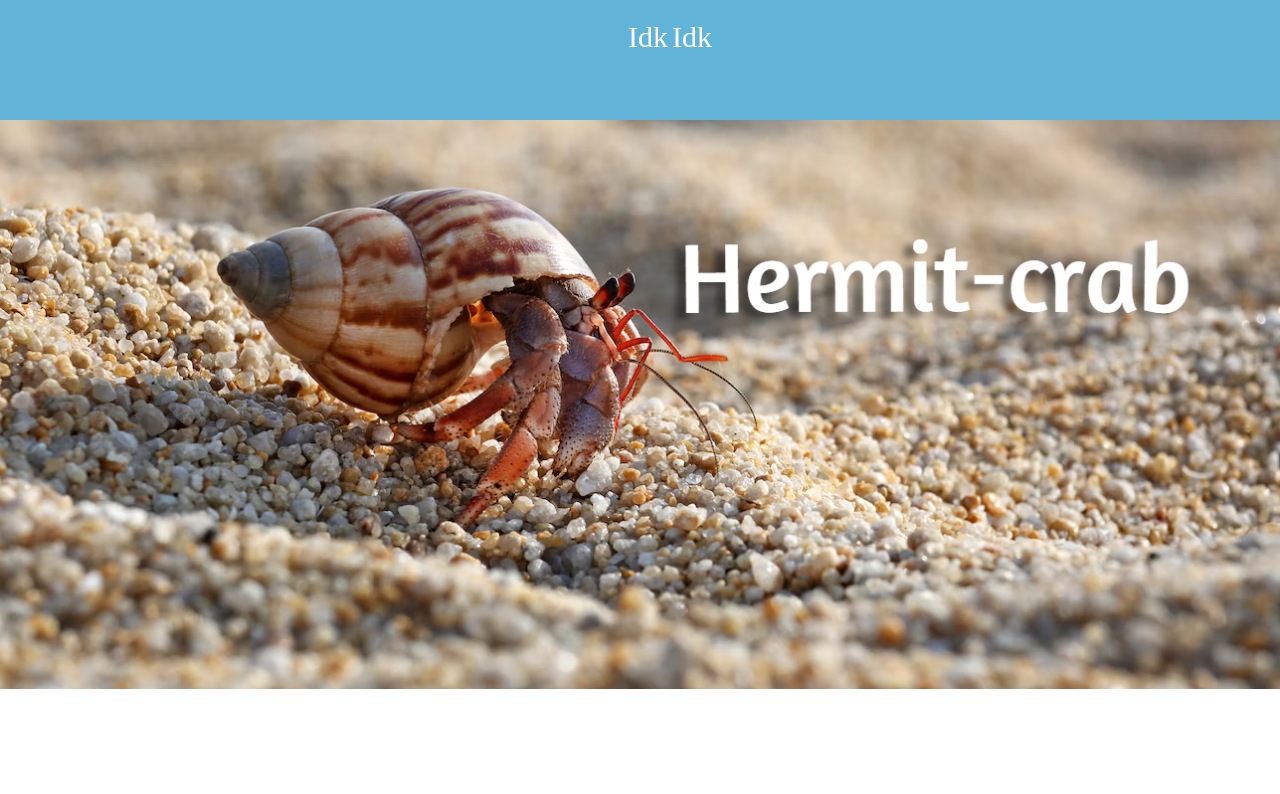
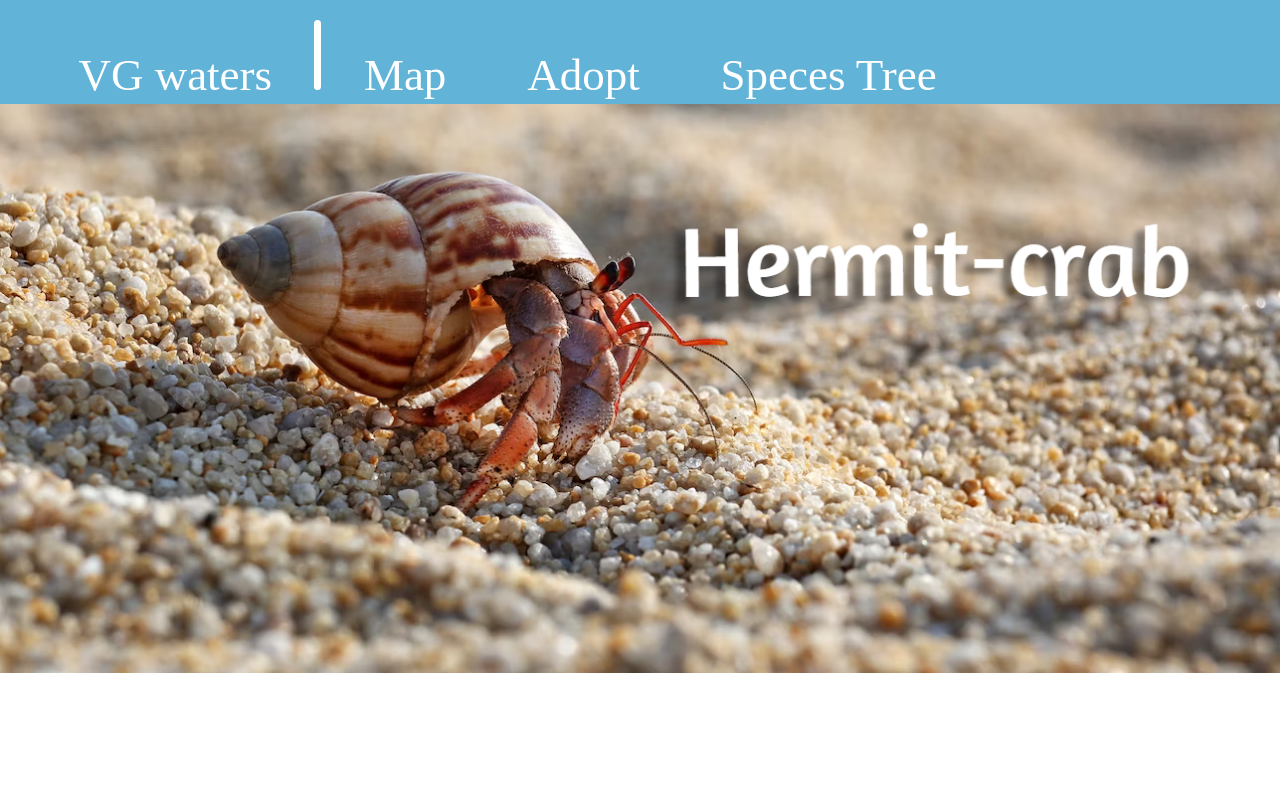
Before and after one commit to VictorShatteredShield/VictorShatteredShield.github.io, a plain HTML site: page index.html in a window 1280 px wide. Shown: the top 794 px of the page. Drawn offline with Linux system fonts and the light colour scheme.

Commit message:
NavbarPOG

```diff
--- a/CSS/styles.css
+++ b/CSS/styles.css
@@ -11,7 +11,12 @@ body, h1, ul {
     margin: 0;
     padding: 0;
 }
-
+.SgnUmtn{
+    background-color: #fff;
+    width: 7px;
+    height: 70px;
+    border-radius: 4px;
+}
 header {
     background-color: #62b3d8;
     color: #fff;
@@ -21,11 +26,20 @@ header {
     justify-content: start;
     align-items: center;
     width: 100%;
-    height: 10vh;
+    height: 8vh;
     margin-top: 0;
-    margin-bottom: 80vhpx;
 }
 
+a{
+    color:white;
+    text-decoration: none;
+    font-size: 45px;
+    margin:3vw;
+}
+a:hover{
+    color:white;
+    text-decoration: none;
+}
 .ImgTxtPar{
     display: flex;
     flex-direction: row;
@@ -121,21 +135,6 @@ main{
     }
 }
 
-@keyframes slideFromRight {
-    0% {
-        transform: translateX(100%);
-        opacity: 0;
-    }
-    50% {
-        transform: translateX(-1%);
-        opacity: 1;
-    }
-    100% {
-        transform: translateX(0);
-        opacity: 1;
-    }
-}
-
 @media screen and (max-width: 1200px) {
     .ErImgMain{
         height: 60vh;
@@ -171,5 +170,13 @@ main{
         max-width: 1000px;
         padding: 20px;
         margin-left: 40px;
+
+        animation-duration: 4s;
+        animation-timing-function: ease-in-out;
+        animation-iteration-count: 1;
+        animation-name: slideFromLeft;
+    }
+    .ImgTxtPar{
+        margin-top: 5vh;
     }
 }
--- a/index.html
+++ b/index.html
@@ -10,8 +10,12 @@
     <body>
         <header>
             <ul class="HList">
-                <li>Idk</li>
-                <li>Idk</li>
+                <li><a href="index.html">VG waters</a></li>
+                <li><div class="SgnUmtn"></div></li>
+                <li><a href="Map.html">Map</a></li>
+                <li><a href="PlaceHolder.html">Adopt</a></li>
+                <li><a href="SpeciesTree.html">Speces Tree</a></li>
+                <li><a href="PlaceHolder.html">Back to crustacean</a></li>
             </ul>
         </header>
         <main>
```
Also changed, not shown: Map.html (added), PlaceHolder.html (added), SpeciesTree.html (added).
